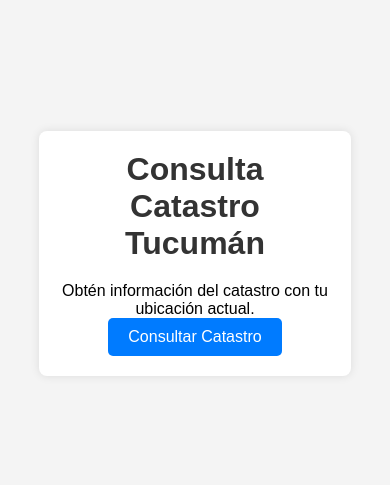
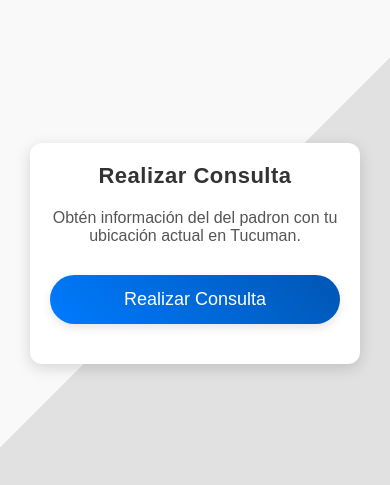
Before and after one commit to augustogronda/CatastroPadron, a plain HTML site: page index.html in a window 390 px wide. Shown: the part 169-654 px from the top of the page. Drawn offline with Linux system fonts and the light colour scheme.

Commit message:
Updatefix

```diff
--- a/index.html
+++ b/index.html
@@ -3,15 +3,16 @@
 <head>
     <meta charset="UTF-8">
     <meta name="viewport" content="width=device-width, initial-scale=1.0">
-    <title>Consulta Catastro Tucumán</title>
+    <title>Consulta de Padron</title>
     <link rel="stylesheet" href="styles.css">
 </head>
 <body>
     <div class="container">
-        <h1>Consulta Catastro Tucumán</h1>
-        <p>Obtén información del catastro con tu ubicación actual.</p>
+        <h1>Realizar Consulta</h1>
+        <p>Obtén información del del padron con tu ubicación actual en Tucuman.</p>
 
-        <button id="btn-consultar">Consultar Catastro</button>
+
+        <button id="btn-consultar">Realizar Consulta</button>
 
         <div id="result" class="result">
             <p id="loading">Cargando información...</p>
--- a/script.js
+++ b/script.js
@@ -16,7 +16,7 @@ document.getElementById('btn-consultar').addEventListener('click', function () {
                 .then(response => response.text())
                 .then(data => {
                     // Mostrar la respuesta del catastro en la página
-                    resultDiv.innerHTML = `<h3>Resultado:</h3><p>${data}</p>`;
+                    resultDiv.innerHTML = `<h3>El padron es:</h3><p>${data}</p>`;
                 })
                 .catch(error => {
                     console.error('Error al hacer la consulta:', error);
--- a/styles.css
+++ b/styles.css
@@ -1,64 +1,117 @@
+/* Reset global styles */
 * {
     margin: 0;
     padding: 0;
     box-sizing: border-box;
 }
 
+/* General body and font styles */
 body {
-    font-family: Arial, sans-serif;
-    background-color: #f4f4f4;
+    font-family: 'Arial', sans-serif;
+    background: linear-gradient(135deg, #f9f9f9 50%, #e1e1e1 50%); /* Suave gradiente */
+    color: #333;
     display: flex;
     justify-content: center;
     align-items: center;
     height: 100vh;
-    margin: 0;
+    padding: 0 10px;
+    transition: background 0.5s ease-in-out; /* Transición de fondo */
 }
 
+/* Container for the main content */
 .container {
     text-align: center;
-    background-color: #fff;
-    padding: 20px;
-    border-radius: 8px;
-    box-shadow: 0 0 10px rgba(0, 0, 0, 0.1);
-    width: 80%;
-    max-width: 400px;
+    background-color: #ffffff;
+    padding: 30px;
+    border-radius: 12px; /* Bordes más redondeados */
+    box-shadow: 0 4px 15px rgba(0, 0, 0, 0.15); /* Sombra más suave */
+    width: 100%;
+    max-width: 500px;
+    margin: 20px;
+    transition: transform 0.3s ease-in-out; /* Efecto de transformación */
 }
 
+.container:hover {
+    transform: scale(1.05); /* Efecto de crecimiento al pasar el ratón */
+}
+
+/* Header styles */
 h1 {
+    font-size: 26px;
     color: #333;
     margin-bottom: 20px;
+    letter-spacing: 0.5px;
 }
 
+/* Description paragraph */
+p {
+    font-size: 16px;
+    color: #555;
+    margin-bottom: 30px;
+    font-weight: 500;
+}
+
+/* Button styles */
 button {
-    background-color: #007BFF;
-    color: #fff;
+    background: linear-gradient(45deg, #007BFF, #0056b3); /* Gradiente en el botón */
+    color: #ffffff;
     border: none;
-    padding: 10px 20px;
-    border-radius: 5px;
+    padding: 14px 28px;
+    font-size: 18px;
+    border-radius: 30px; /* Bordes del botón más redondeados */
     cursor: pointer;
-    font-size: 16px;
+    transition: all 0.3s ease;
+    width: 220px;
+    margin-bottom: 20px;
+    box-shadow: 0 4px 10px rgba(0, 0, 0, 0.1);
 }
 
 button:hover {
-    background-color: #0056b3;
+    background: linear-gradient(45deg, #0056b3, #007BFF); /* Gradiente invertido en hover */
+    transform: translateY(-4px); /* Efecto de elevación al pasar el ratón */
+    box-shadow: 0 6px 15px rgba(0, 0, 0, 0.2);
 }
 
+/* Result section styles */
 .result {
-    margin-top: 20px;
-    padding: 10px;
-    background-color: #f1f1f1;
-    border-radius: 5px;
+    margin-top: 30px;
+    padding: 25px;
+    background-color: #f7f7f7;
+    border-radius: 10px;
     display: none;
+    font-size: 14px;
+    box-shadow: 0 4px 10px rgba(0, 0, 0, 0.1);
+    transition: opacity 0.5s ease-in-out; /* Animación suave para la aparición */
 }
 
 #loading {
     color: #999;
 }
 
+/* Error and success styles */
 .error {
     color: red;
+    font-size: 16px;
+    font-weight: bold;
 }
 
 .success {
     color: green;
+    font-size: 16px;
+    font-weight: bold;
 }
+
+/* Mobile responsiveness */
+@media (max-width: 600px) {
+    h1 {
+        font-size: 22px;
+    }
+
+    button {
+        width: 100%;
+    }
+
+    .container {
+        padding: 20px;
+    }
+}
```
